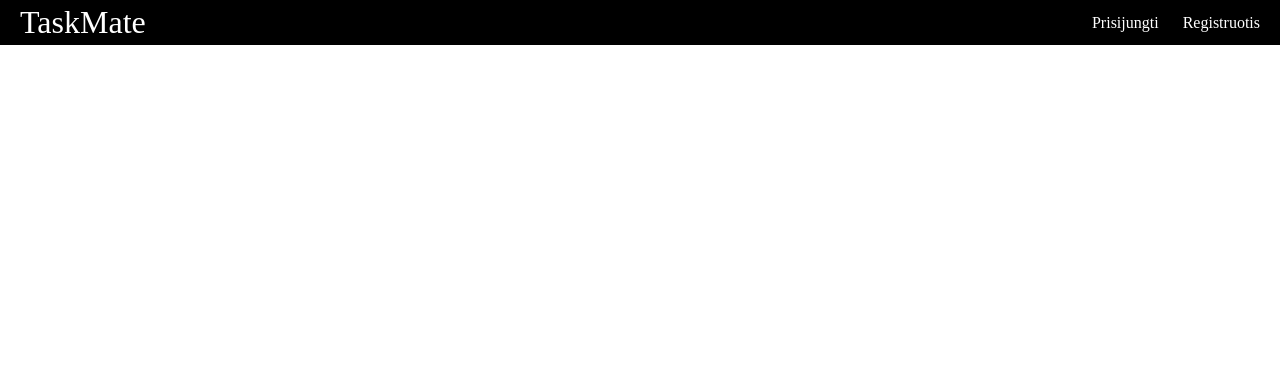
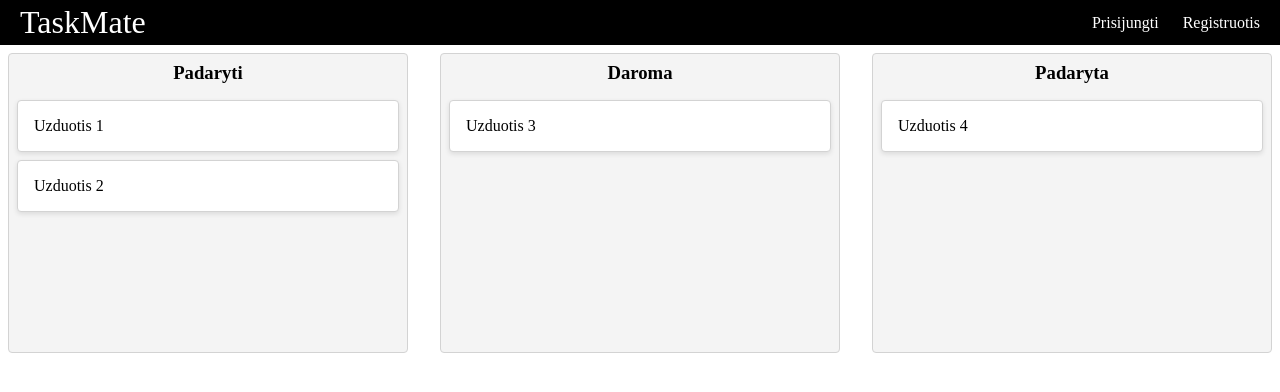
Before and after one commit to reikal1337/task-manager-smk, a Next.js app: page / in a window 1280 px wide. Shown: the top 392 px of the page. Built offline with nearby package versions, Linux system fonts and the light colour scheme; no server answers.

Commit message:
added taskboard

```diff
--- a/package.json
+++ b/package.json
@@ -17,6 +17,7 @@
     "next": "15.0.2",
     "next-auth": "^5.0.0-beta.25",
     "react": "^18.3.1",
+    "react-beautiful-dnd": "^13.1.1",
     "react-dom": "^18.3.1"
   },
   "devDependencies": {
--- a/src/app/page.js
+++ b/src/app/page.js
@@ -1,8 +1,12 @@
+import Taskboard from "@/components/taskboard";
+
+
 export default function HomePage() {
   return (
     <div>
       {" "}
       <div className="content"></div>
+      <Taskboard/>
     </div>
   );
 }
--- /dev/null
+++ b/src/components/taskboard.css
@@ -0,0 +1,36 @@
+.task-board {
+  display: flex;
+  justify-content: space-between;
+  gap: 16px;
+}
+
+.task-column {
+  flex: 1;
+  margin: 8px;
+  border: 1px solid lightgrey;
+  border-radius: 4px;
+  min-height: 300px;
+  padding: 8px;
+  background-color: #f4f4f4;
+  display: flex;
+  flex-direction: column;
+}
+
+.task-column h3 {
+  margin-bottom: 16px;
+  text-align: center;
+}
+
+.task-item {
+  user-select: none;
+  padding: 16px;
+  margin: 0 0 8px 0;
+  border: 1px solid lightgrey;
+  border-radius: 4px;
+  background-color: white;
+  box-shadow: 0 2px 5px rgba(0, 0, 0, 0.1);
+}
+
+.task-item:active {
+  background-color: #f0f0f0;
+}
--- /dev/null
+++ b/src/components/taskboard.js
@@ -0,0 +1,90 @@
+"use client";
+import React, { useState } from 'react';
+import { DragDropContext, Droppable, Draggable } from 'react-beautiful-dnd';
+import './taskboard.css';
+
+const initialTasks = {
+  todo: {
+    title: "Padaryti",
+    items: [
+      { id: '1', content: 'Uzduotis 1' },
+      { id: '2', content: 'Uzduotis 2' }
+    ]
+  },
+  inProgress: {
+    title: "Daroma",
+    items: [
+      { id: '3', content: 'Uzduotis 3' }
+    ]
+  },
+  done: {
+    title: "Padaryta",
+    items: [
+      { id: '4', content: 'Uzduotis 4' }
+    ]
+  }
+};
+
+function Taskboard() {
+  const [tasks, setTasks] = useState(initialTasks);
+
+  const onDragEnd = ({ source, destination }) => {
+    if (!destination) return;
+
+    if (source.droppableId === destination.droppableId) {
+      const sourceItems = [...tasks[source.droppableId].items];
+      const [movedItem] = sourceItems.splice(source.index, 1);
+      sourceItems.splice(destination.index, 0, movedItem);
+
+      setTasks(prev => ({
+        ...prev,
+        [source.droppableId]: { ...prev[source.droppableId], items: sourceItems }
+      }));
+    } else {
+      const sourceItems = [...tasks[source.droppableId].items];
+      const destinationItems = [...tasks[destination.droppableId].items];
+      const [movedItem] = sourceItems.splice(source.index, 1);
+      destinationItems.splice(destination.index, 0, movedItem);
+
+      setTasks(prev => ({
+        ...prev,
+        [source.droppableId]: { ...prev[source.droppableId], items: sourceItems },
+        [destination.droppableId]: { ...prev[destination.droppableId], items: destinationItems }
+      }));
+    }
+  };
+
+  return (
+    <div>
+      <DragDropContext onDragEnd={onDragEnd}>
+        <div className="task-board">
+          {Object.entries(tasks).map(([key, { title, items }]) => (
+            <Droppable droppableId={key} key={key}>
+              {(provided) => (
+                <div className="task-column" {...provided.droppableProps} ref={provided.innerRef}>
+                  <h3>{title}</h3>
+                  {items.map((item, index) => (
+                    <Draggable key={item.id} draggableId={item.id} index={index}>
+                      {(provided) => (
+                        <div
+                          className="task-item"
+                          ref={provided.innerRef}
+                          {...provided.draggableProps}
+                          {...provided.dragHandleProps}
+                        >
+                          {item.content}
+                        </div>
+                      )}
+                    </Draggable>
+                  ))}
+                </div>
+              )}
+            </Droppable>
+          ))}
+        </div>
+      </DragDropContext>
+    </div>
+  );
+}
+
+export default Taskboard;
```
Also changed, not shown: 1 other file (tests, documents, lock files or other folders).
